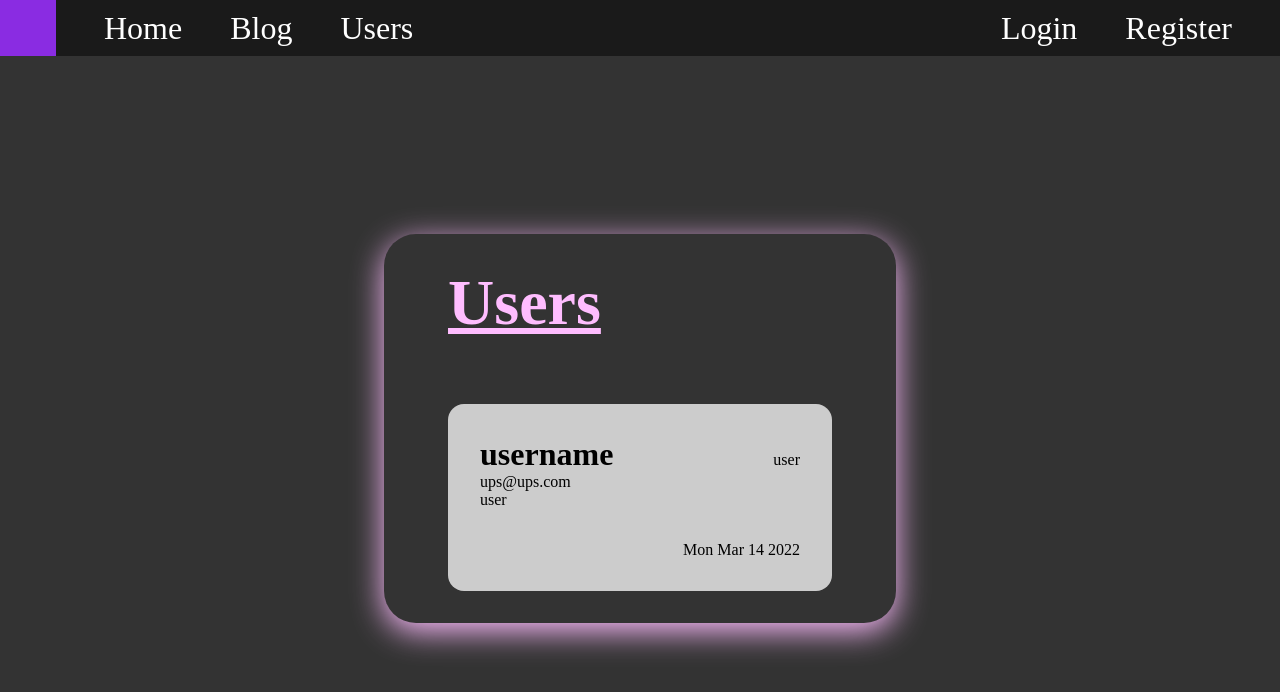
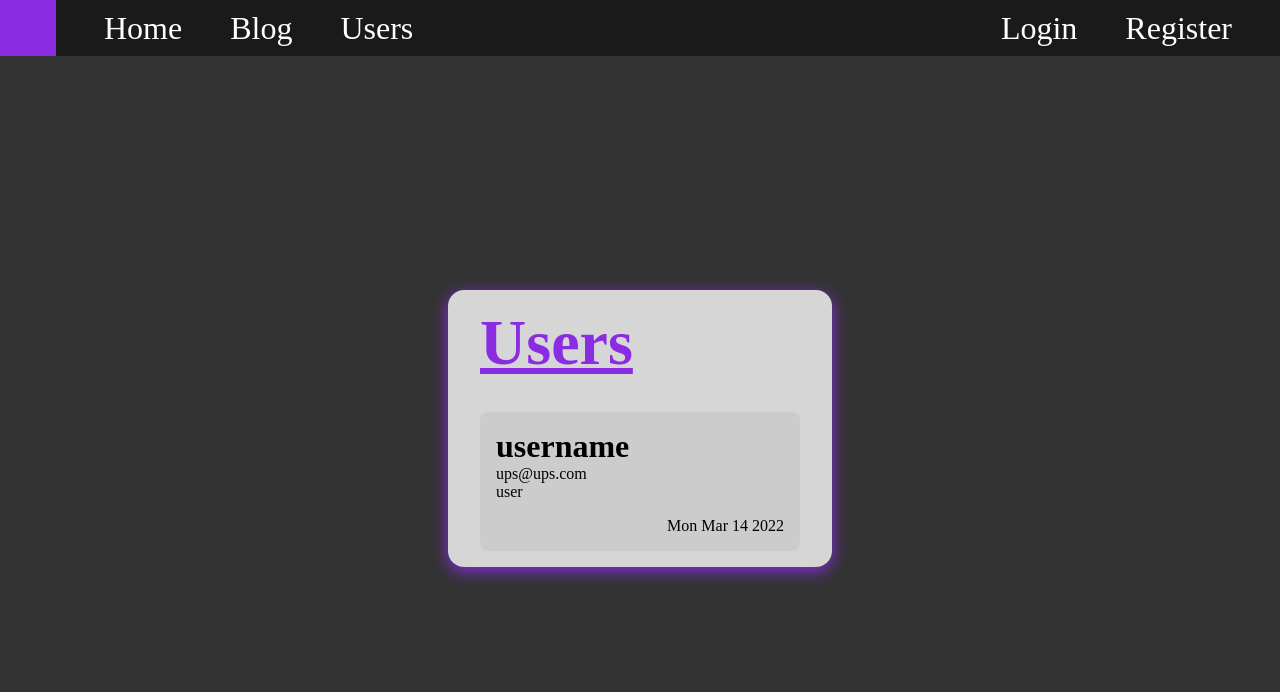
Before and after one commit to schattenbrot/mini-blog-frontend, a Next.js app: page /users in a window 1280 px wide. Shown: the top 692 px of the page. Built offline with nearby package versions, Linux system fonts and the light colour scheme.

Commit message:
named components better and added simple styling

```diff
--- a/components/users/userList.tsx
+++ b/components/users/UserList.tsx
@@ -1,12 +1,6 @@
-import styled from "styled-components";
+import styles from "../../styles/components/users/UserList.module.scss";
 import { UserType } from "../../models/models";
-import UserListItem, { UserListItemProps } from "./userListItem";
-
-const UnorderedList = styled.ul`
-  margin: 0;
-  padding: 0;
-  list-style: none;
-`;
+import UserListItem, { UserListItemProps } from "./UserListItem";
 
 type UserListProps = {
   users: UserType[];
@@ -23,7 +17,7 @@ const UserList: React.FC<UserListProps> = (props) => {
     <UserListItem user={user} key={user.id} />
   ));
 
-  return <UnorderedList>{listItems}</UnorderedList>;
+  return <ul className={styles["user-list"]}>{listItems}</ul>;
 };
 
 export default UserList;
--- a/components/users/userListItem.tsx
+++ b/components/users/UserListItem.tsx
@@ -1,4 +1,5 @@
 import styled from "styled-components";
+import styles from "../../styles/components/users/UserListItem.module.scss";
 import { UserType } from "../../models/models";
 
 const ListItem = styled.li`
@@ -44,15 +45,14 @@ const UserListItem: React.FC<UserListItemProps> = (props) => {
   const { id: userid, name, email, roles, created_at } = props.user;
 
   return (
-    <ListItem>
-      <h2>{name}</h2>
-      <p className='userid'>{userid}</p>
+    <li className={styles.card}>
+      <h2 className={styles["card__title"]}>{name}</h2>
       <p>{email}</p>
       <p>{roles[0]}</p>
-      <div className='dates'>
+      <div className={styles["card__dates"]}>
         <p>{created_at}</p>
       </div>
-    </ListItem>
+    </li>
   );
 };
 
--- a/pages/users/index.tsx
+++ b/pages/users/index.tsx
@@ -1,7 +1,7 @@
 import type { NextPage } from "next";
 import Head from "next/head";
 import { useEffect, useState } from "react";
-import UserList from "../../components/users/userList";
+import UserList from "../../components/users/UserList";
 import { UserType } from "../../models/models";
 
 import styles from "../../styles/pages/Users.module.scss";
--- /dev/null
+++ b/styles/components/users/UserList.module.scss
@@ -0,0 +1,4 @@
+.user-list {
+  list-style-type: none;
+  padding: 0;
+}
--- /dev/null
+++ b/styles/components/users/UserListItem.module.scss
@@ -0,0 +1,26 @@
+.card {
+  min-width: 20rem;
+  background-color: #ccc;
+  margin: 0;
+  padding: 1em;
+  border-radius: 0.5em;
+
+  &:hover {
+    scale: 1.1;
+    background-color: white;
+    box-shadow: 0 0.25em 1em #fff;
+  }
+}
+
+.card__title {
+  display: inline-block;
+  font-size: 2em;
+}
+
+.card__dates {
+  margin-top: 1em;
+
+  p {
+    text-align: right;
+  }
+}
--- a/styles/pages/Users.module.scss
+++ b/styles/pages/Users.module.scss
@@ -1,16 +1,16 @@
 @use "../abstracts" as *;
 
 .container {
-  background-color: $background;
+  background-color: $primary-80;
   max-width: 70%;
   padding: 1em 2em;
-  font-size: 2em;
   border-radius: 1em;
-  box-shadow: 0 0.25em 1em $secondary-highlight;
+  box-shadow: 0 0.25em 1em $highlight;
 
   h1 {
-    color: $secondary-highlight;
+    color: $highlight;
     text-decoration: underline;
-    margin-bottom: 1em;
+    font-size: 4rem;
+    margin-bottom: 0.5em;
   }
 }
```
